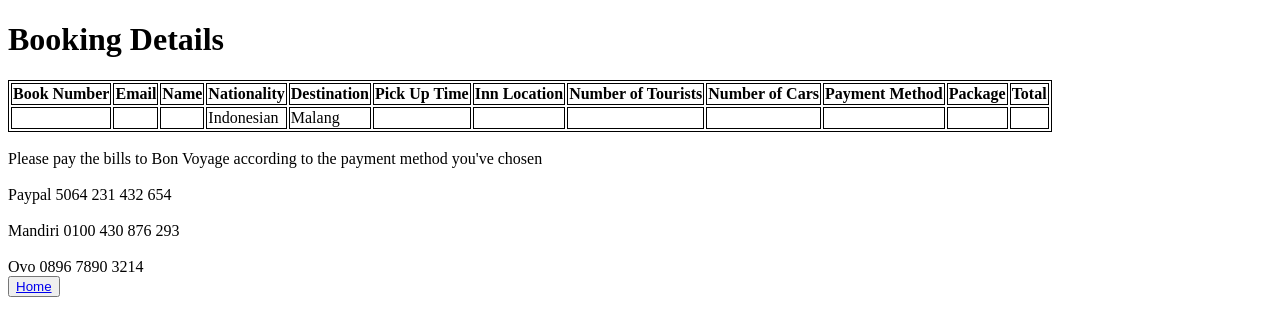
After one commit to anggunw/FPSBD, a PHP site: page /register-confirm.php in a window 1280 px wide. The commit adds this page. Shown: the top 336 px of the page. Run offline with PHP 8.4, Linux system fonts and the light colour scheme; data that the repository does not hold is empty.

Commit message:
add register-confirm.php (nampilin book number dan data yang barusan diisi)

```diff
--- a/nationality.php
+++ b/nationality.php
@@ -45,7 +45,9 @@ function filterTable($query){
 			<?php while($row = mysqli_fetch_array($search_result)):?>
 			<tr>
 				<td><?php echo $row['book_date'];?></td>
-				<td><?php echo $row['destination'];?></td>
+				<td><?php
+						echo $row['destination'] === 'S'? 'Surabaya' : 'Malang' ?>
+				</td>
 				<td><?php echo $row['package_id_fk'];?></td>
  			</tr>
  		<?php endwhile;?>
--- /dev/null
+++ b/register-confirm.php
@@ -0,0 +1,92 @@
+<?php
+  $connection = mysqli_connect("localhost", "root", "", "bonvoyage");
+
+  $email = $_POST['email'];
+  $name = $_POST['name_acc'];
+  $nationality = $_POST['nationality'];
+  $destination = $_POST['destination'];
+  $pickup_time = $_POST['pickup_time'];
+  $inn_location = $_POST['inn_location'];
+  $number_of_tourists = $_POST['number_of_tourists'];
+  $number_of_cars = $_POST['number_of_cars'];
+  $payment_method = $_POST['payment_method'];
+  $package = $_POST['package'];
+  $chosen_package = $destination . $package;
+
+  $query = mysqli_query($connection, "INSERT INTO personal_identity VALUES('$email','$name','$nationality')");
+  $query = mysqli_query($connection, "INSERT INTO booking_details(destination, pickup_time, inn_location, number_of_tourists, number_of_cars, email_fk, payment_id_fk, package_id_fk) VALUES('$destination', '$pickup_time', '$inn_location',$number_of_tourists, $number_of_cars, '$email', '$payment_method', '$chosen_package')");
+
+  $query = "SELECT book_number, email_fk, name, nationality, destination, pickup_time, inn_location, number_of_tourists, number_of_cars, payment_method, package_name, SUM(booking_details.number_of_cars * package.package_price) AS total FROM booking_details, personal_identity, package, payment WHERE booking_details.book_number = (SELECT MAX(book_number) FROM booking_details) AND booking_details.package_id_fk = package.package_id AND booking_details.email_fk = personal_identity.email AND booking_details.payment_id_fk = payment.payment_id;";
+  $result = showResult($query);
+
+function showResult($query){
+  $connect = mysqli_connect("localhost", "root", "", "bonvoyage");
+  if(mysqli_connect_errno()){
+    die('Connect Error('. mysqli_connect_errno().')'. mysqli_connect_error());
+  }
+  $show_Result = mysqli_query($connect, $query) or die(mysqli_error($connect));
+  return $show_Result;
+}
+?>
+
+<!DOCTYPE html>
+<html>
+<head>
+  <title>Status Details</title>
+  <link rel="icon" type="image/png" href="images/icons/favicon.ico"/>
+  <style>
+    table, tr, th, td
+    {
+      border: 1px solid black;
+    }
+  </style>
+</head>
+<body>
+  <div class="title">
+    <h1>Booking Details</h1>
+  </div>
+    <table>
+      <tr>
+        <th>Book Number</th>
+        <th>Email</th>
+        <th>Name</th>
+        <th>Nationality</th>
+        <th>Destination</th>
+        <th>Pick Up Time</th>
+        <th>Inn Location</th>
+        <th>Number of Tourists</th>
+        <th>Number of Cars</th>
+        <th>Payment Method</th>
+        <th>Package</th>
+        <th>Total</th>
+      </tr>
+      <?php while($row = mysqli_fetch_array($result)):?>
+      <tr>
+        <td><?php echo $row['book_number'];?></td>
+        <td><?php echo $row['email_fk'];?></td>
+        <td><?php echo $row['name'];?></td>
+        <td><?php echo $row['nationality'] === 'a'? 'Others' : 'Indonesian'?></td>
+        <td><?php echo $row['destination'] === 'S'? 'Surabaya' : 'Malang'?></td>
+        <td><?php echo $row['pickup_time'];?></td>
+        <td><?php echo $row['inn_location'];?></td>
+        <td><?php echo $row['number_of_tourists'];?></td>
+        <td><?php echo $row['number_of_cars'];?></td>
+        <td><?php echo $row['payment_method'];?></td>
+        <td><?php echo $row['package_name'];?></td>
+        <td><?php echo $row['total'];?></td>
+      </tr>
+    <?php endwhile;?>
+    </table>
+    <br>Please pay the bills to Bon Voyage according to the payment method you've chosen </br>
+    <br>Paypal 5064 231 432 654</br>
+    <br>Mandiri 0100 430 876 293</br>
+    <br>Ovo 0896 7890 3214</br>
+
+  <div class="container-login100-form-btn">
+    <button class="login100-form-btn">
+      <a href="home.php" class="login100-form-btn">Home</a>
+    </button>
+  </div>
+
+</body>
+</html>
```
Also changed, not shown: register-aksi.php (deleted, +0 -106 lines), register.php (+7 -7 lines).
